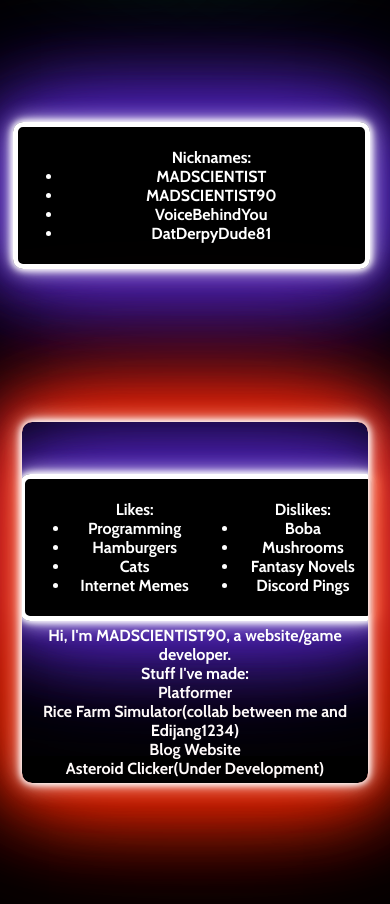
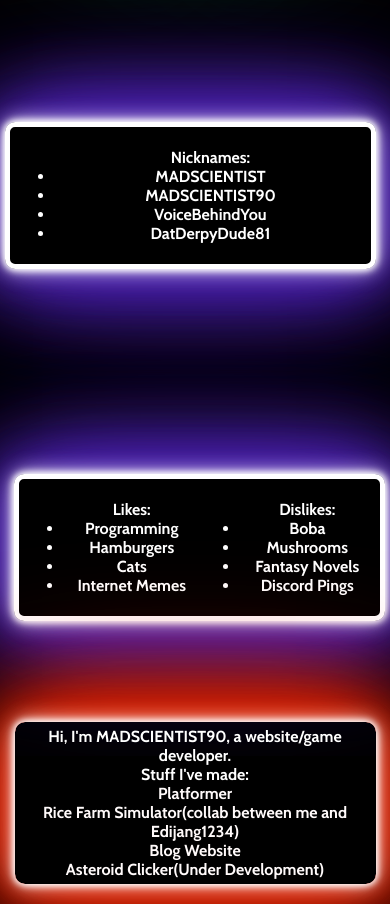
Before and after one commit to DatDerpyDude81/DatDerpyDude81.github.io, a website: page index.html in a window 390 px wide. Shown: the part 340-1244 px from the top of the page. Before the commit the page ends 1143 px from the top, so only its background shows below. Drawn offline with nearby package versions, Linux system fonts and the light colour scheme.

Commit message:
Fixed mobile elements.

```diff
--- a/index.html
+++ b/index.html
@@ -22,11 +22,11 @@
     <h1 class="header" data-aos="zoom-in" id="head">Hello, I'm DatDerpyDude81</h1>
 
     <div class="contacts container">
-      <a id="discord" href="http://discordapp.com/users/658764004688134185" data-aos="zoom-out" data-aos-delay="300">  <button class="contact">Discord</button></a><a href="https://github.com/DatDerpyDude81" data-aos="zoom-out" data-aos-delay="300" id="Github" ><button class="contact" >Github</button></a><a href="https://replit.com/@MADSCIENTIST90" id="replit" data-aos="zoom-out" data-aos-delay="300"><button class="contact">Replit</button></a>
+      <a id="discord" href="http://discordapp.com/users/658764004688134185" data-aos="zoom-out" data-aos-delay="100">  <button class="contact">Discord</button></a><a href="https://github.com/DatDerpyDude81" data-aos="zoom-out" data-aos-delay="100" id="Github" ><button class="contact" >Github</button></a><a href="https://replit.com/@MADSCIENTIST90" id="replit" data-aos="zoom-out" data-aos-delay="100"><button class="contact">Replit</button></a>
     </div>
 
    <div>
-    <div class="containerLeft" data-aos="fade-right" data-aos-delay="500">
+    <div class="containerLeft" data-aos="fade-right" data-aos-delay="200">
       <ul>
       Nicknames:
         <li>MADSCIENTIST</li>
@@ -35,7 +35,7 @@
         <li>DatDerpyDude81</li>
       </ul>
     </div>
-    <div class="containerRight" data-aos="fade-left" data-aos-delay="500">
+    <div class="containerRight" data-aos="fade-left" data-aos-delay="200">
       <span class="like"><ul>
         Likes:
         <li>Programming</li>
@@ -55,7 +55,7 @@
     </div>
    </div>
 
-    <div class="mainParent" data-aos="fade-down"> Hi, I'm MADSCIENTIST90, a website/game developer.
+    <div class="mainParent" data-aos="fade-down" data-aos-delay="300"> Hi, I'm MADSCIENTIST90, a website/game developer.
     <br>
     Stuff I've made:
     <br>
@@ -74,7 +74,7 @@
 
 
 
-
+    </body>
     <script src="script.js"></script>
     <script src="https://unpkg.com/aos@2.3.1/dist/aos.js"></script>
 
@@ -85,5 +85,5 @@
   AOS.init();
 </script>
 
-  </body>
+
 </html>
--- a/script.js
+++ /dev/null
@@ -1 +0,0 @@
-var header=document.getElementById("head")
--- a/style.css
+++ b/style.css
@@ -3,8 +3,12 @@ body{
   font-family:"Cabin","Sans-Serif";
   text-align:center;
   color:white;
-  height:100%;
+  min-height:100%;
   max-width:100%;
+}
+html, body {
+    margin: 0;
+    height: 100%;
 }
 
 .mainParent{
@@ -52,6 +56,9 @@ a, a:link, a:visited {
   text-decoration: none;
 
 }
+
+
+
 html{
   height:100%;
   max-width:100%;
@@ -204,6 +211,10 @@ float:left;
 
 
 @media only screen and (max-width:400px){
+
+
+
+
 .containerRight {
 
   width:90%;
@@ -249,6 +260,38 @@ float:left;
       0 0 92px #4d22b3,
       0 0 102px #4d22b3,
       0 0 151px #4d22b3;
+  data-aos-delay:0 !important ;
+}
+
+
+
+
+.mainParent{
+
+  width:90%;
+  text-align:center;
+  padding:5px;
+
+  margin:auto;
+  margin-top:800px;
+  margin-bottom:30px
+  border-style: solid;
+  border-width:5px;
+  border-color:white;
+  border-radius:10px;
+  box-shadow:
+      0 0 7px #ffffff,
+      0 0 10px #fff,
+      0 0 21px #fff,
+      0 0 42px #e32400,
+      0 0 82px #e32400,
+      0 0 92px #e32400,
+      0 0 102px #e32400,
+      0 0 151px #e32400;
+  color:white !important;
+  transition-duration:0.5s
+  data-aos-delay:0 !important ;
+
 }
 
 
```
